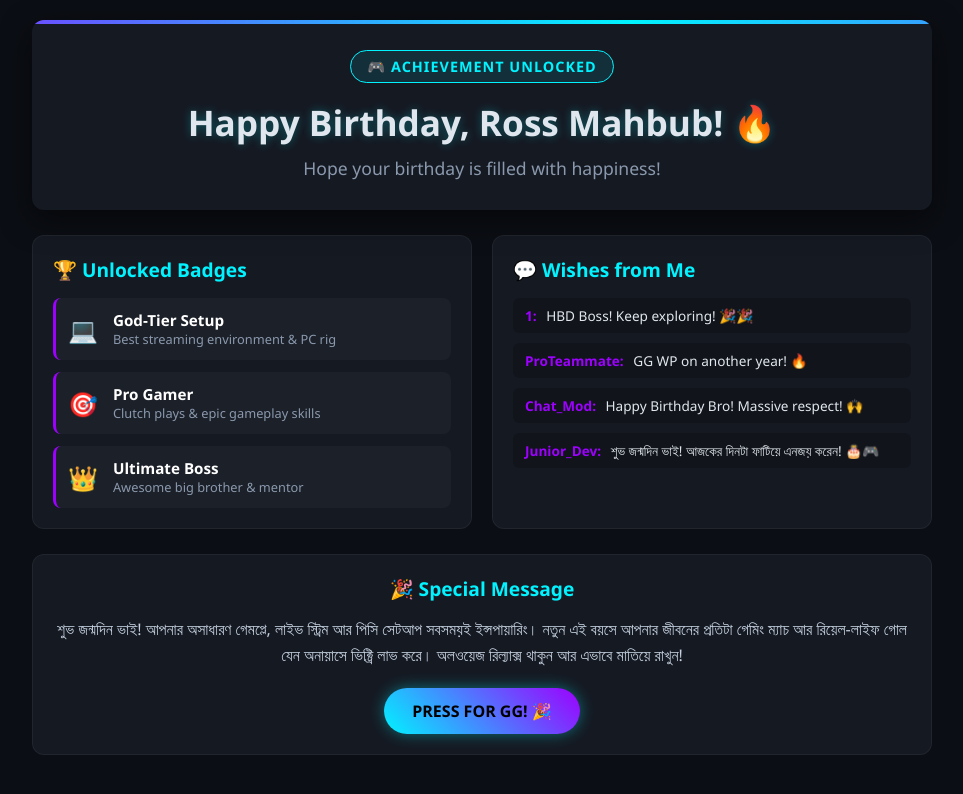
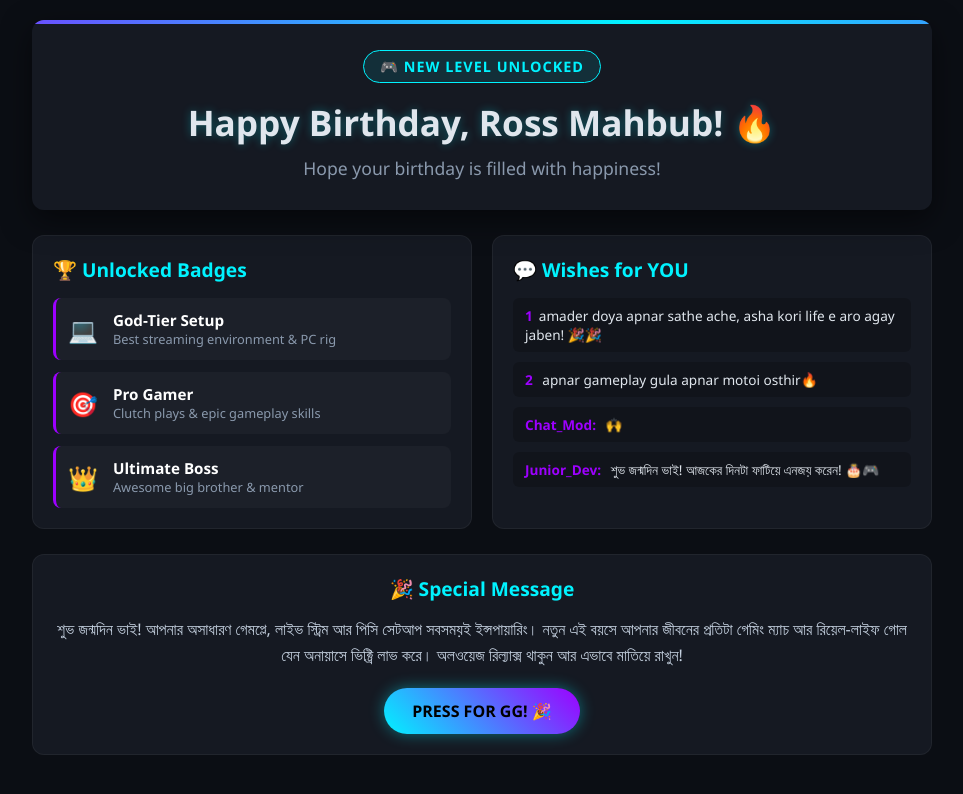
Before and after one commit to gamer-ahnaf/Ross-Mahbub, a plain HTML site: page index.html in a window 1280 px wide. Shown: the whole page, without its empty margins (158-1121 px from the left). Drawn offline with Linux system fonts and the light colour scheme.

Commit message:
Update birthday messages and titles in index.html

```diff
--- a/index.html
+++ b/index.html
@@ -12,7 +12,7 @@
 
     <!-- Hero Section -->
     <header class="hero-card">
-      <div class="badge">🎮 Achievement Unlocked</div>
+      <div class="badge">🎮 New Level Unlocked</div>
       <h1 class="hero-title">Happy Birthday, Ross Mahbub! 🔥</h1>
       <p class="hero-subtitle">Hope your birthday is filled with happiness!</p>
     </header>
@@ -50,16 +50,16 @@
 
       <!-- Live Stream Chat Simulator Card -->
       <section class="card">
-        <h2 class="card-title">💬 Wishes from Me</h2>
+        <h2 class="card-title">💬 Wishes for YOU</h2>
         <div class="chat-box">
           <div class="chat-msg">
-            <span class="user-name">1:</span> HBD Boss! Keep exploring! 🎉🎉
+            <span class="user-name">1</span>amader doya apnar sathe ache, asha kori life e aro agay jaben! 🎉🎉
           </div>
           <div class="chat-msg">
-            <span class="user-name">ProTeammate:</span> GG WP on another year! 🔥
+            <span class="user-name">2</span> apnar gameplay gula apnar motoi osthir🔥
           </div>
           <div class="chat-msg">
-            <span class="user-name">Chat_Mod:</span> Happy Birthday Bro! Massive respect! 🙌
+            <span class="user-name">Chat_Mod:</span> 🙌
           </div>
           <div class="chat-msg">
             <span class="user-name">Junior_Dev:</span> শুভ জন্মদিন ভাই! আজকের দিনটা ফাটিয়ে এনজয় করেন! 🎂🎮
```
